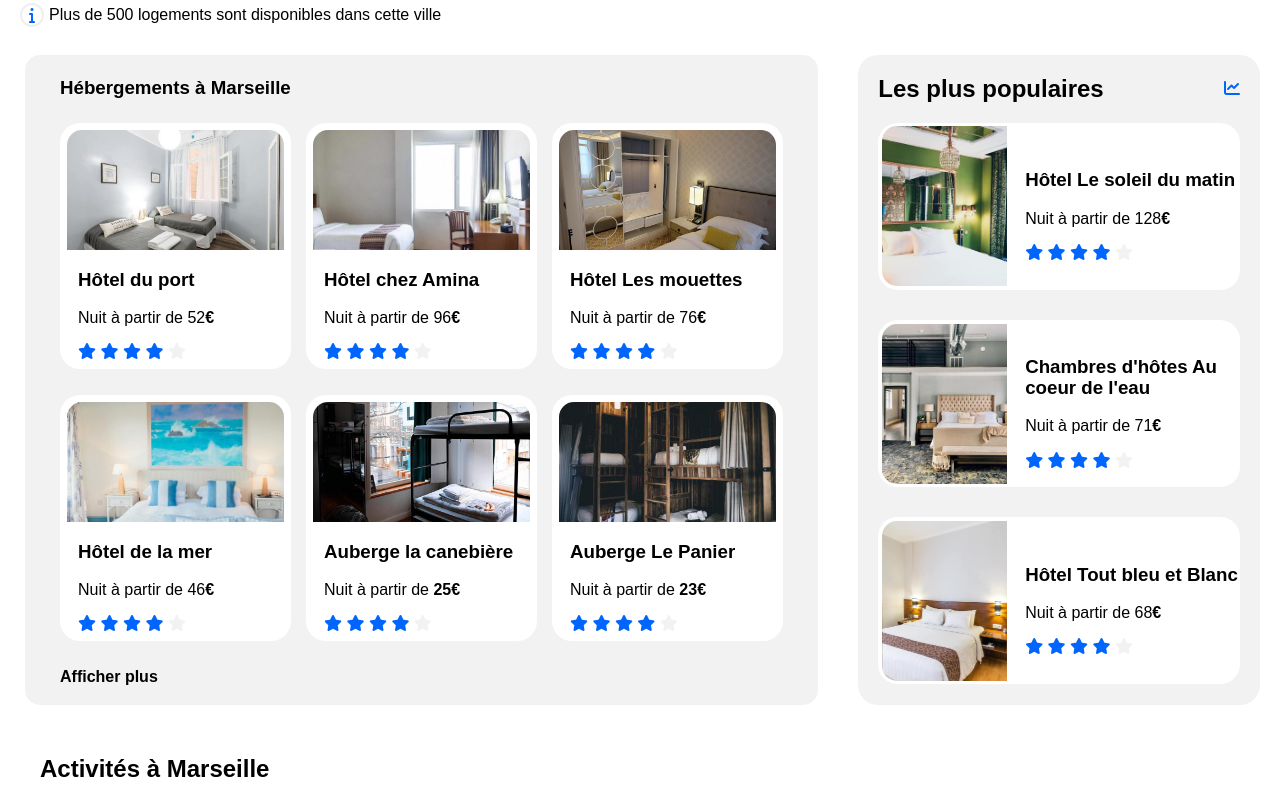
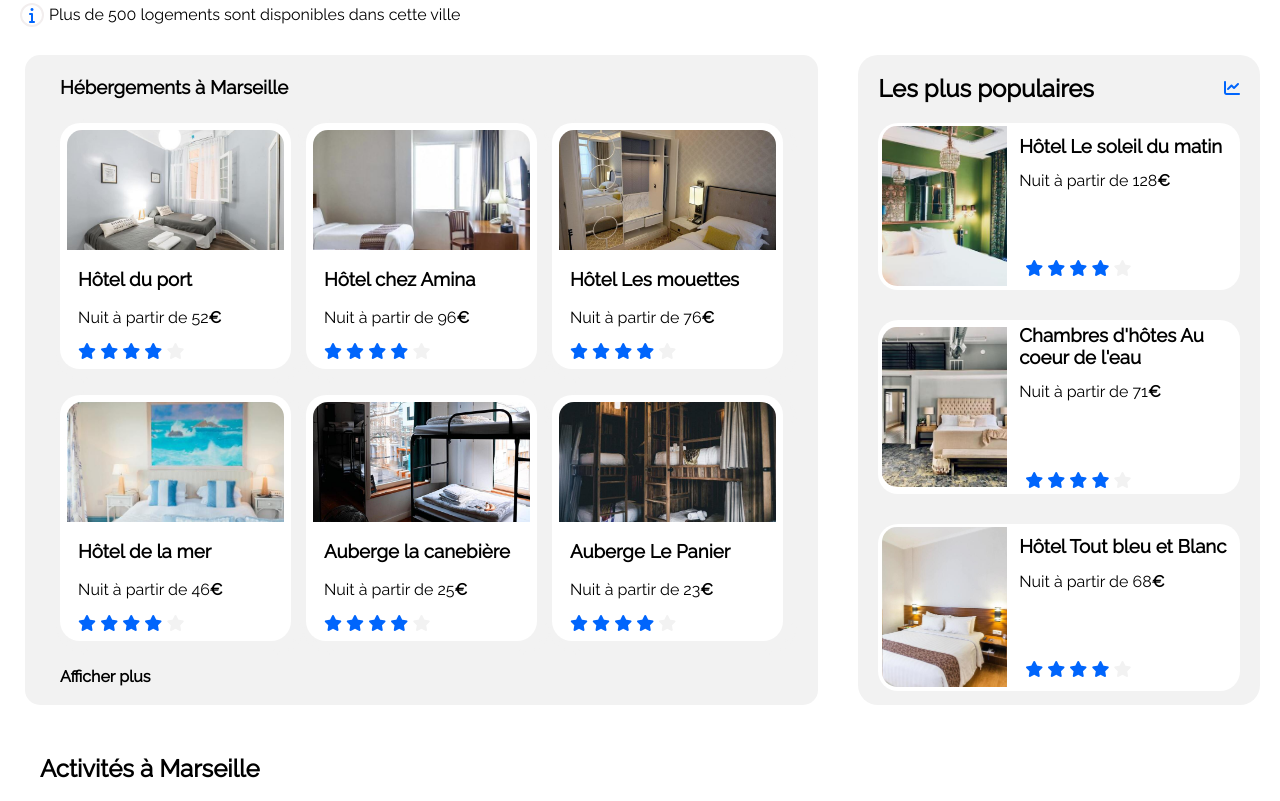
Before and after one commit to antonyNGAK/Booki, a plain HTML site: page index.html in a window 1280 px wide. Shown: the part 425-1226 px from the top of the page. Drawn offline with Linux system fonts and the light colour scheme.

Commit message:
Suppréssion des Erreurs dans le code et rajouts de google font

```diff
--- a/css/style.css
+++ b/css/style.css
@@ -9,7 +9,7 @@
  * 2. Prevent adjustments of font size after orientation changes in iOS.
  */
 
- html {
+html {
   line-height: 1.15; /* 1 */
   -webkit-text-size-adjust: 100%; /* 2 */
 }
@@ -606,6 +606,15 @@ body {
   margin-left: 20px;
   margin-right: 20px;
   border-radius: 20px;
+}
+.texteBoîteP{
+  margin-top: -17px;
+  margin-bottom: 62px;
+  margin-left: -6px;
+}
+.textePrix{
+  margin-top: -4px;
+  margin-bottom: 70px;
 }
 
 .boîte-hebergements {
--- a/index.html
+++ b/index.html
@@ -5,6 +5,9 @@
     <meta charset="UTF-8">
     <meta http-equiv="X-UA-Compatible" content="IE=edge">
     <meta name="viewport" content="width=device-width, initial-scale=1.0">
+    <link rel="preconnect" href="https://fonts.googleapis.com">
+    <link rel="preconnect" href="https://fonts.gstatic.com" crossorigin>
+    <link href="https://fonts.googleapis.com/css2?family=Raleway:wght@100;400&display=swap" rel="stylesheet">
     <script src="https://kit.fontawesome.com/cd052b35bf.js" crossorigin="anonymous"></script>
     <link rel="stylesheet" href="./css/style.css" />
     <title>Booki</title>
@@ -153,7 +156,7 @@
                     <div class="imageHébergements1"></div>
                     <div class="spécifique-boîtes">
                         <h3>Auberge la canebière</h3>
-                        <p>Nuit à partir de <b>25€</b></p>
+                        <p>Nuit à partir de 25<b>€</b></p>
                         <div>
                             <i class="fa-solid fa-star couleurBleu"></i>
                             <i class="fa-solid fa-star couleurBleu"></i>
@@ -167,7 +170,7 @@
                     <div class="imageHébergements5"></div>
                     <div class="spécifique-boîtes">
                         <h3>Auberge Le Panier</h3>
-                        <p>Nuit à partir de <b>23€</b></p>
+                        <p>Nuit à partir de 23<b>€</b></p>
                         <div>
                             <i class="fa-solid fa-star couleurBleu"></i>
                             <i class="fa-solid fa-star couleurBleu"></i>
@@ -190,8 +193,10 @@
                 <div class="Populaires1et2 boîtes-populaires flexCentre">
                     <div class="image1"></div>
                     <div class="spécifiqueboîtesP">
-                        <h3>Hôtel Le soleil du matin</h3>
-                        <p>Nuit à partir de 128<b>€</b></p>
+                        <div class="texteBoîteP">
+                            <h3>Hôtel Le soleil du matin</h3>
+                            <p class="textePrix">Nuit à partir de 128<b>€</b></p>
+                        </div>
                         <div>
                             <i class="fa-solid fa-star couleurBleu"></i>
                             <i class="fa-solid fa-star couleurBleu"></i>
@@ -204,8 +209,10 @@
                 <div class="Populaires1et2 boîtes-populaires flexCentre">
                     <div class="image2"></div>
                     <div class="spécifiqueboîtesP">
-                        <h3>Chambres d'hôtes Au coeur de l'eau</h3>
-                        <p>Nuit à partir de 71<b>€</b></p>
+                        <div class="texteBoîteP">
+                            <h3>Chambres d'hôtes Au coeur de l'eau</h3>
+                            <p class="textePrix">Nuit à partir de 71<b>€</b></p>
+                        </div>
                         <div>
                             <i class="fa-solid fa-star couleurBleu"></i>
                             <i class="fa-solid fa-star couleurBleu"></i>
@@ -218,8 +225,10 @@
                 <div class="boîtes-populaires flexCentre">
                     <div class="image3"></div>
                     <div class="spécifiqueboîtesP">
-                        <h3>Hôtel Tout bleu et Blanc</h3>
-                        <p>Nuit à partir de 68<b>€</b></p>
+                        <div class="texteBoîteP">
+                            <h3>Hôtel Tout bleu et Blanc</h3>
+                            <p class="textePrix">Nuit à partir de 68<b>€</b></p>
+                        </div>
                         <div>
                             <i class="fa-solid fa-star couleurBleu"></i>
                             <i class="fa-solid fa-star couleurBleu"></i>
```
